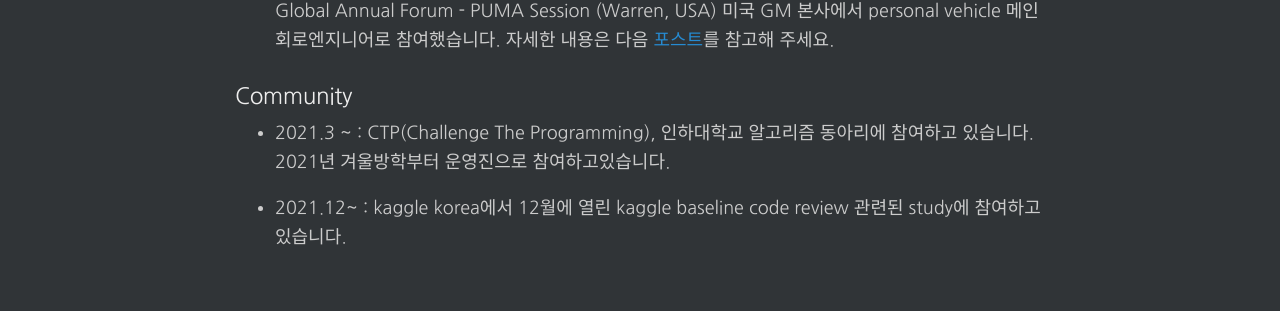
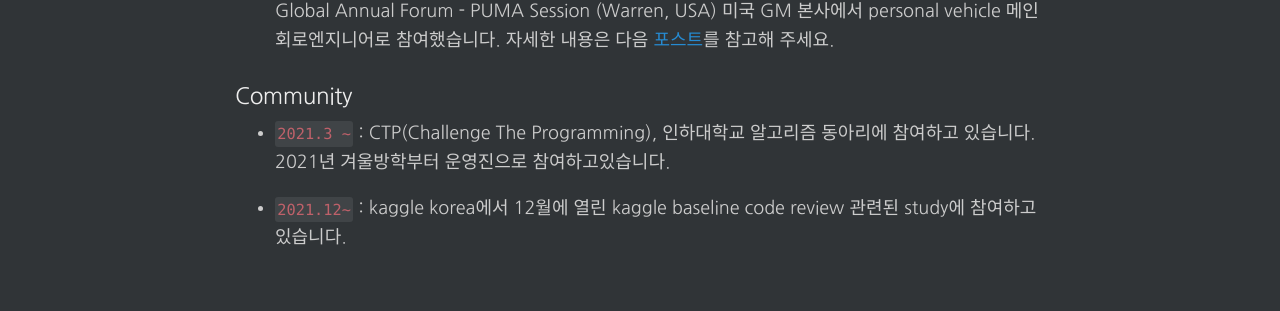
Before and after one commit to changhyeonnam/changhyeonnam.github.io, a Jekyll site: the page built from about.md, in a window 1280 px wide. Shown: the part 1309-1620 px from the top of the page. Built offline with Jekyll 4.4.1, drawn with Linux system fonts in a browser that asks for light colours; nearby versions of some CDN libraries; comment, search, counter and statistics services are not loaded.

```diff
--- a/about.md
+++ b/about.md
@@ -36,6 +36,6 @@ Deep learning Specialization Coursera 수료, Tensorflow Certificate 취득하
 
 ### Community
 
-- 2021.3 ~ :  CTP(Challenge The Programming), 인하대학교 알고리즘 동아리에 참여하고 있습니다. 2021년 겨울방학부터 운영진으로 참여하고있습니다.
+- `2021.3 ~` :  CTP(Challenge The Programming), 인하대학교 알고리즘 동아리에 참여하고 있습니다. 2021년 겨울방학부터 운영진으로 참여하고있습니다.
 
-- 2021.12~ : kaggle korea에서 12월에 열린 kaggle baseline code review 관련된 study에 참여하고 있습니다.
+- `2021.12~` : kaggle korea에서 12월에 열린 kaggle baseline code review 관련된 study에 참여하고 있습니다.
```
